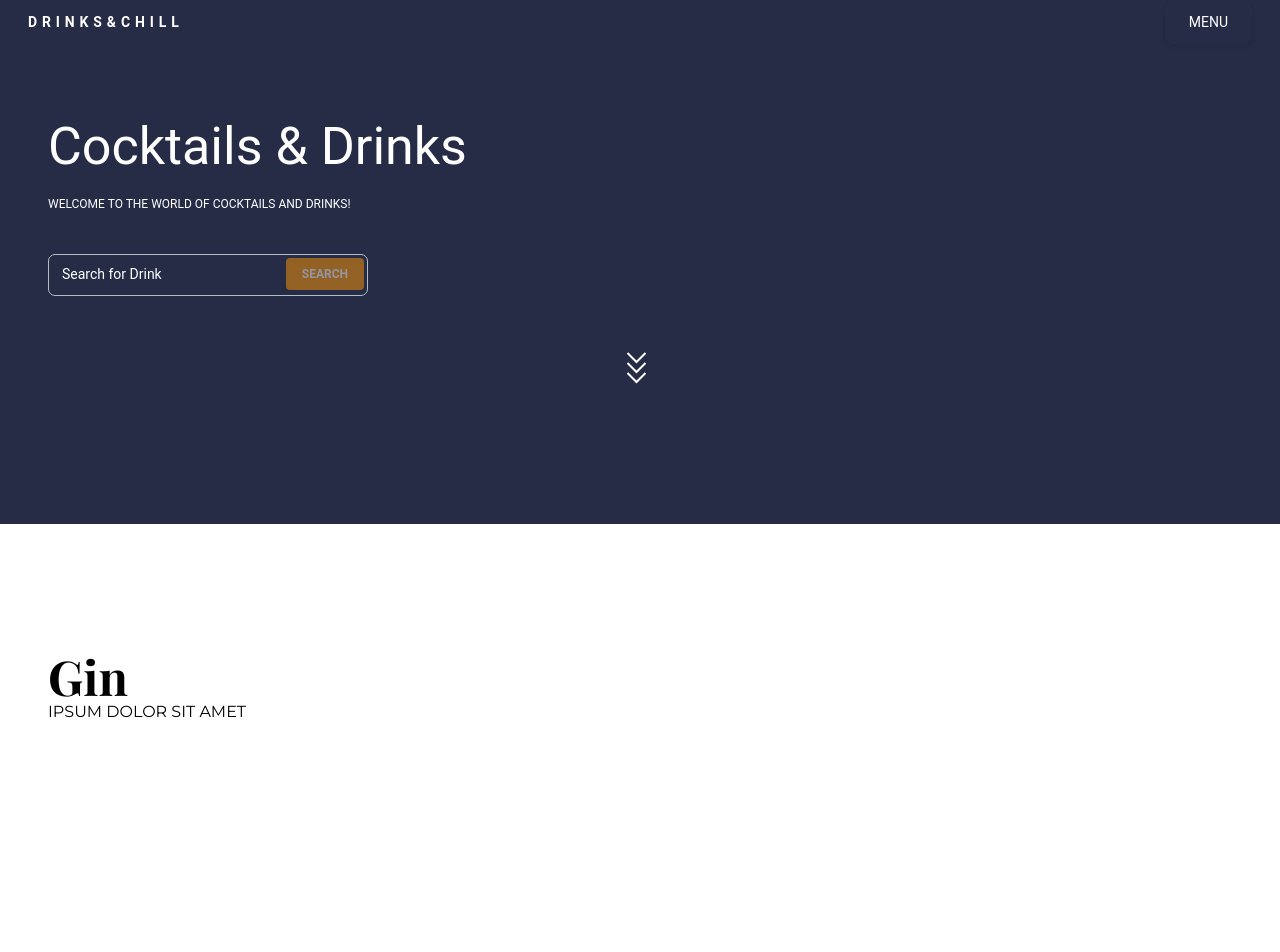
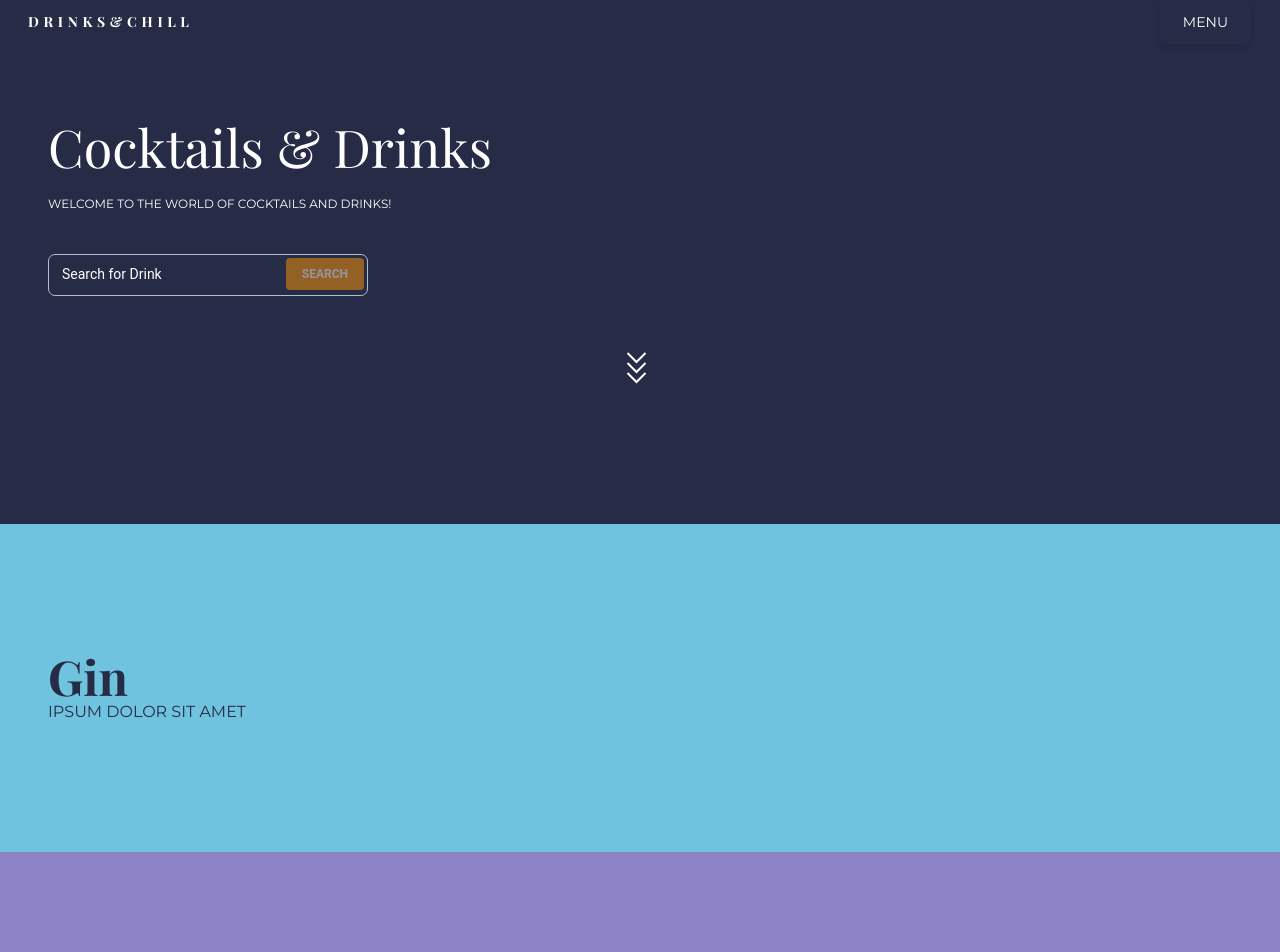
Before and after one commit to mschild91/Barkeeper, a React (Vite) app: page / in a window 1280 px wide. Shown: the top 952 px of the page. Built offline with nearby package versions, Linux system fonts and the light colour scheme.

Commit message:
home, cocktails list colors

```diff
--- a/src/components/pages/Cocktails.jsx
+++ b/src/components/pages/Cocktails.jsx
@@ -5,7 +5,7 @@ import CocktailsItem from '../shared/CocktailsItem'
 
 function Cocktails() {
 	const ingredient = useParams().ingredient
-	console.log(ingredient)
+	// console.log(ingredient)
 	const [cocktails, setCocktails] = useState([])
 
 	const fetchLink =
@@ -35,6 +35,7 @@ function Cocktails() {
 					<CocktailsItem
 						key={cocktail.strDrink}
 						cocktail={cocktail}
+						ingredient={ingredient}
 					/>
 				)
 			})}
--- a/src/components/shared/CocktailsItem.jsx
+++ b/src/components/shared/CocktailsItem.jsx
@@ -1,17 +1,21 @@
 import React from 'react'
 import { Link } from 'react-router-dom'
+import { getColorClassFrom } from '../../utils/getColorClass'
 
-function CocktailsItem({ cocktail }) {
+function CocktailsItem({ cocktail, ingredient }) {
+	const color = getColorClassFrom(ingredient)
 	return (
 		<Link to={`/cocktail/${cocktail.idDrink}`}>
-			<article className="p-12">
-				<h2 className="text-2xl font-bold text-center font-Montserrat">
+			<article className={`py-12  bg-gradient-to-t ${color} to-white `}>
+				<h2 className="px-8 mb-4 text-2xl font-bold text-center font-montserrat text-project-blue">
 					{cocktail.strDrink}
 				</h2>
-				<img
-					src={cocktail.strDrinkThumb}
-					alt={cocktail.strDrink}
-				/>
+				<div className="mx-12 overflow-hidden rounded-xl">
+					<img
+						src={cocktail.strDrinkThumb}
+						alt={cocktail.strDrink}
+					/>
+				</div>
 			</article>
 		</Link>
 	)
--- a/src/components/shared/HomeItem.jsx
+++ b/src/components/shared/HomeItem.jsx
@@ -1,7 +1,10 @@
 import React from 'react'
 import { Link } from 'react-router-dom'
+import { getColorClassBg } from '../../utils/getColorClass'
 
 function HomeItem({ content }) {
+	const color = getColorClassBg(content.name)
+
 	return (
 		<Link
 			to={
@@ -9,11 +12,11 @@ function HomeItem({ content }) {
 					? `/cocktails/${content.name}`
 					: `/cocktail/${content.name}`
 			}>
-			<article className="px-12 py-32">
-				<h2 className="text-5xl font-bold tracking-normal font-Playfair">
+			<article className={`px-12 py-32 ${color} text-project-blue`}>
+				<h2 className="text-5xl font-bold tracking-normal font-playfair ">
 					{content.name}
 				</h2>
-				<h2 className="font-Montserrat">{content.description.toUpperCase()}</h2>
+				<h2 className="font-montserrat">{content.description.toUpperCase()}</h2>
 			</article>
 		</Link>
 	)
--- /dev/null
+++ b/src/utils/getColorClass.js
@@ -0,0 +1,52 @@
+export function getColorClassFrom(ingredient) {
+  let color
+  switch (ingredient.toLowerCase()) {
+    case 'gin':
+      color = 'from-gin'
+      break
+    case 'vodka':
+      color = 'from-vodka'
+      break
+    case 'rum':
+      color = 'from-rum'
+      break
+    case 'scotch':
+      color = 'from-scotch'
+      break
+    case 'alcohol free':
+      color = 'from-non_alcoholic'
+      break
+    case 'random':
+      color = 'from-random'
+      break
+    default:
+      break
+  }
+  return color
+}
+export function getColorClassBg(ingredient) {
+  let color
+  switch (ingredient.toLowerCase()) {
+    case 'gin':
+      color = 'bg-gin'
+      break
+    case 'vodka':
+      color = 'bg-vodka'
+      break
+    case 'rum':
+      color = 'bg-rum'
+      break
+    case 'scotch':
+      color = 'bg-scotch'
+      break
+    case 'alcohol free':
+      color = 'bg-non_alcoholic'
+      break
+    case 'random':
+      color = 'bg-random'
+      break
+    default:
+      break
+  }
+  return color
+}
--- a/tailwind.config.js
+++ b/tailwind.config.js
@@ -9,14 +9,29 @@ export default withMT({
       fontSize: {
         heading: ['52px'],
       },
+      colors: {
+        "gin": "#6FC3DF",
+        "vodka": "#8D82C4",
+        "rum": "#EC8D81",
+        "scotch": "#E7B788",
+        "non_alcoholic": "#8EA9E8",
+        "random": "#87C5A4",
+
+      }
     },
     fontFamily: {
-      Montserrat: ['Montserrat', 'sans-serif'],
-      Playfair: ['Playfair_Display', 'sans-serif'],
+      montserrat: ['Montserrat', 'sans-serif'],
+      playfair: ['Playfair_Display', 'sans-serif'],
     },
     colors: {
       'project-blue': '#262B46',
       'project-white': '#FFFFFF',
+      "gin": "#6FC3DF",
+      "vodka": "#8D82C4",
+      "rum": "#EC8D81",
+      "scotch": "#E7B788",
+      "non_alcoholic": "#8EA9E8",
+      "random": "#87C5A4",
     },
     height: {
       120: '30rem',
```
Also changed, not shown: src/App.jsx (+4 -4 lines), src/components/shared/Footer.jsx (renamed from src/components/pages/Footer.jsx), src/components/shared/Header.jsx (renamed from src/components/pages/Header.jsx), src/components/shared/Navbar.jsx (renamed from src/components/pages/Navbar.jsx), src/components/shared/ScrollToTop.jsx (renamed from src/components/pages/ScrollToTop.jsx).
